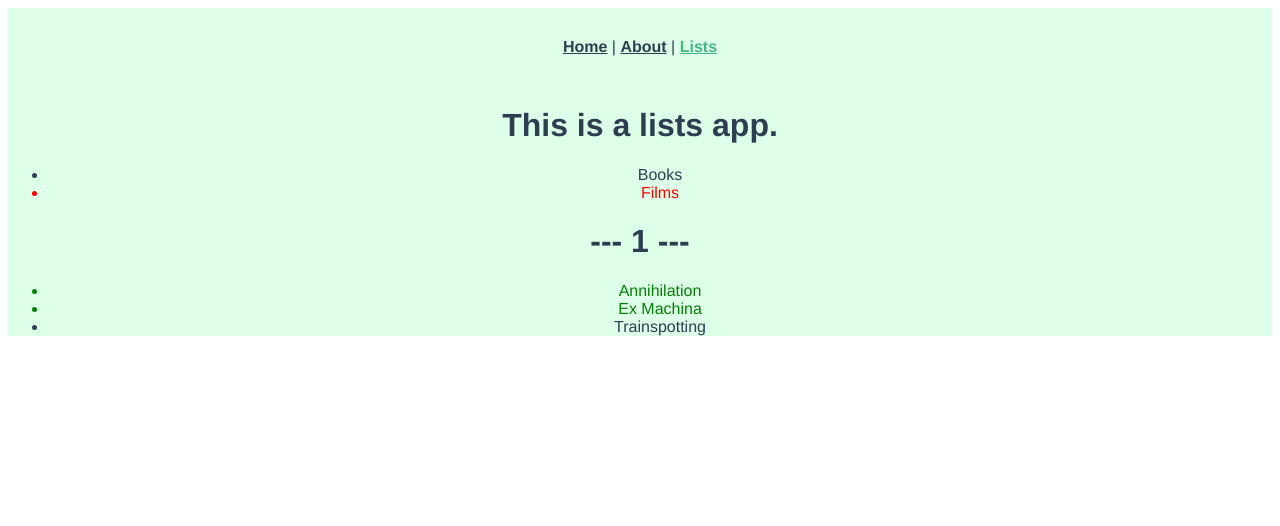
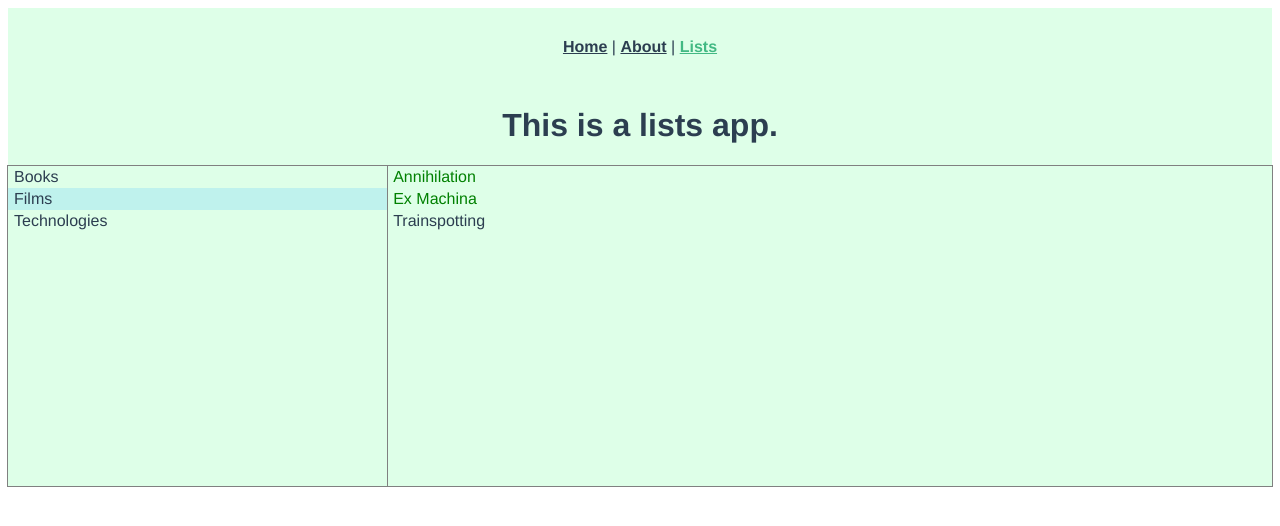
Before and after one commit to pitamer/learning_vue_cli, a Vue app: page /lists in a window 1280 px wide. Shown: the top 526 px of the page. Built offline with nearby package versions, Linux system fonts and the light colour scheme.

Commit message:
:lipstick: Remove some redundancies, clean and stylize

```diff
--- a/src/components/ListsApp.vue
+++ b/src/components/ListsApp.vue
@@ -12,7 +12,6 @@
         </li>
       </ul>
     </div>
-    <h1>--- {{ stupidNumber }} ---</h1>
     <div class="list-content">
       <ul>
         <li
@@ -31,12 +30,6 @@
 <script>
 export default {
   name: "Counter",
-  props: {
-    stupidNumber: {
-      type: Number,
-      required: true,
-    },
-  },
 
   data() {
     return {
@@ -72,6 +65,27 @@ export default {
             },
           ],
         },
+        {
+          name: "Technologies",
+          items: [
+            {
+              name: "Python",
+              done: true,
+            },
+            {
+              name: "JavaScript",
+              done: true,
+            },
+            {
+              name: "React",
+              done: true,
+            },
+            {
+              name: "Vue",
+              done: false,
+            },
+          ],
+        },
       ],
     };
   },
@@ -89,9 +103,45 @@ export default {
 };
 </script>
 
-<style scoped lang="css">
+<style scoped lang="scss">
+ul {
+  margin: 0;
+  padding: 0;
+  list-style-type: none;
+  text-align: left;
+}
+li {
+  padding: 2px 6px;
+}
+li:hover {
+    background-color: rgba(0, 50, 75, 0.1);
+    cursor: pointer;
+}
+.lists-app {
+  width: 100%;
+  min-height: 20em;
+  outline: 1px gray solid;
+  display: flex;
+}
+.list-menu {
+  width: 30%;
+  outline: 1px gray solid;
+  display: flex;
+  flex-flow: column;
+}
+.list-content {
+  width: 70%;
+}
+// .list-title {
+//   /* width: 100%; */
+//   /* min-width: 100%; */
+//   /* flex-grow: 1; */
+// }
 .current {
-  color: red;
+  background-color: rgba(64, 191, 255, 0.2);
+}
+.current:hover {
+  background-color: rgba(64, 191, 255, 0.3);
 }
 .done {
   color: green;
--- a/src/views/Lists.vue
+++ b/src/views/Lists.vue
@@ -1,7 +1,7 @@
 <template>
   <div class="lists">
     <h1>This is a lists app.</h1>
-    <ListsApp :stupidNumber="stupidNumber" />
+    <ListsApp />
   </div>
 </template>
 
@@ -13,16 +13,5 @@ export default {
   components: {
     ListsApp,
   },
-  data() {
-    return {
-      stupidNumber: 1,
-    };
-  },
 };
 </script>
-
-<style scoped lang="scss">
-h2 {
-  color: red;
-}
-</style>
```
